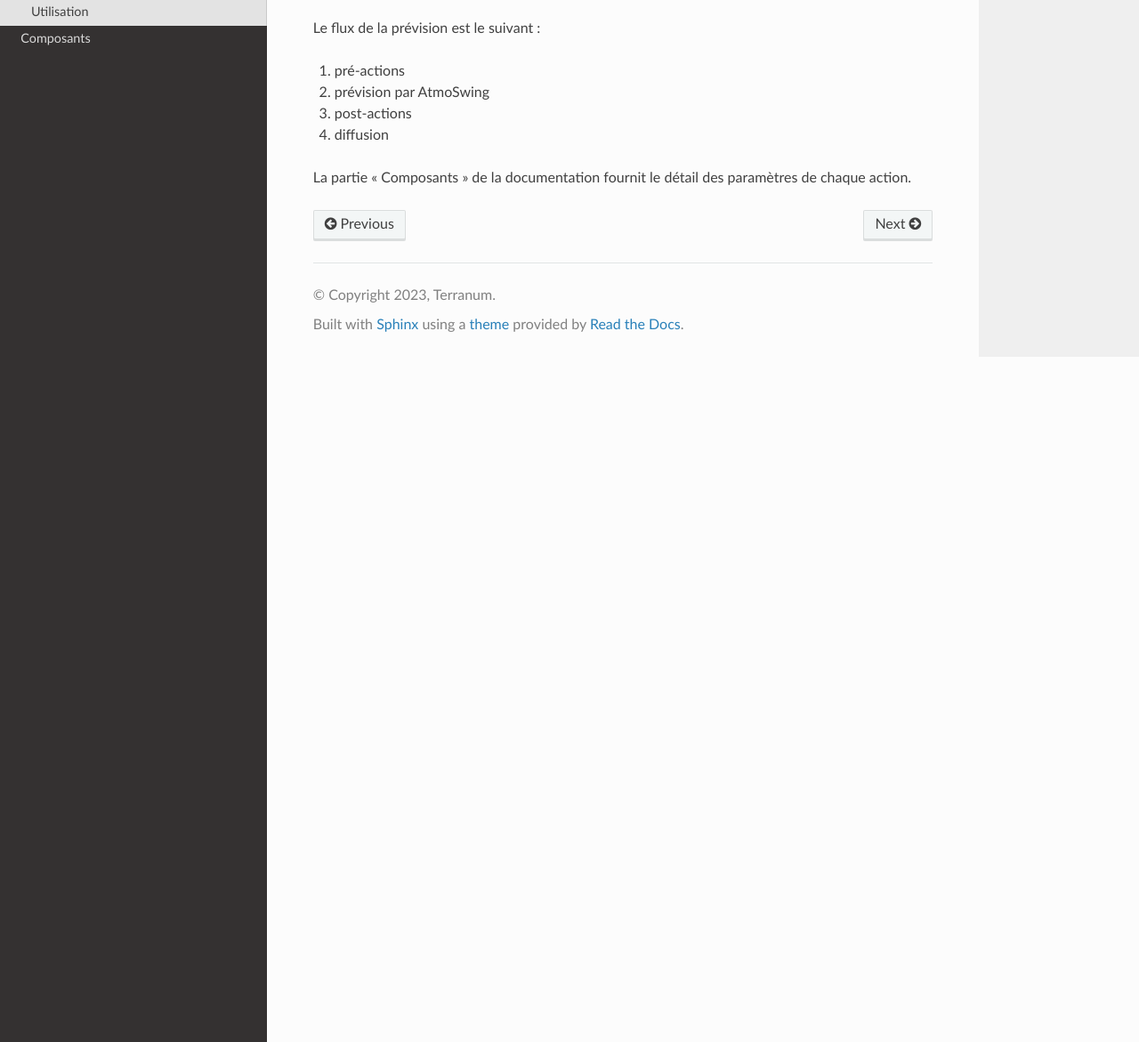
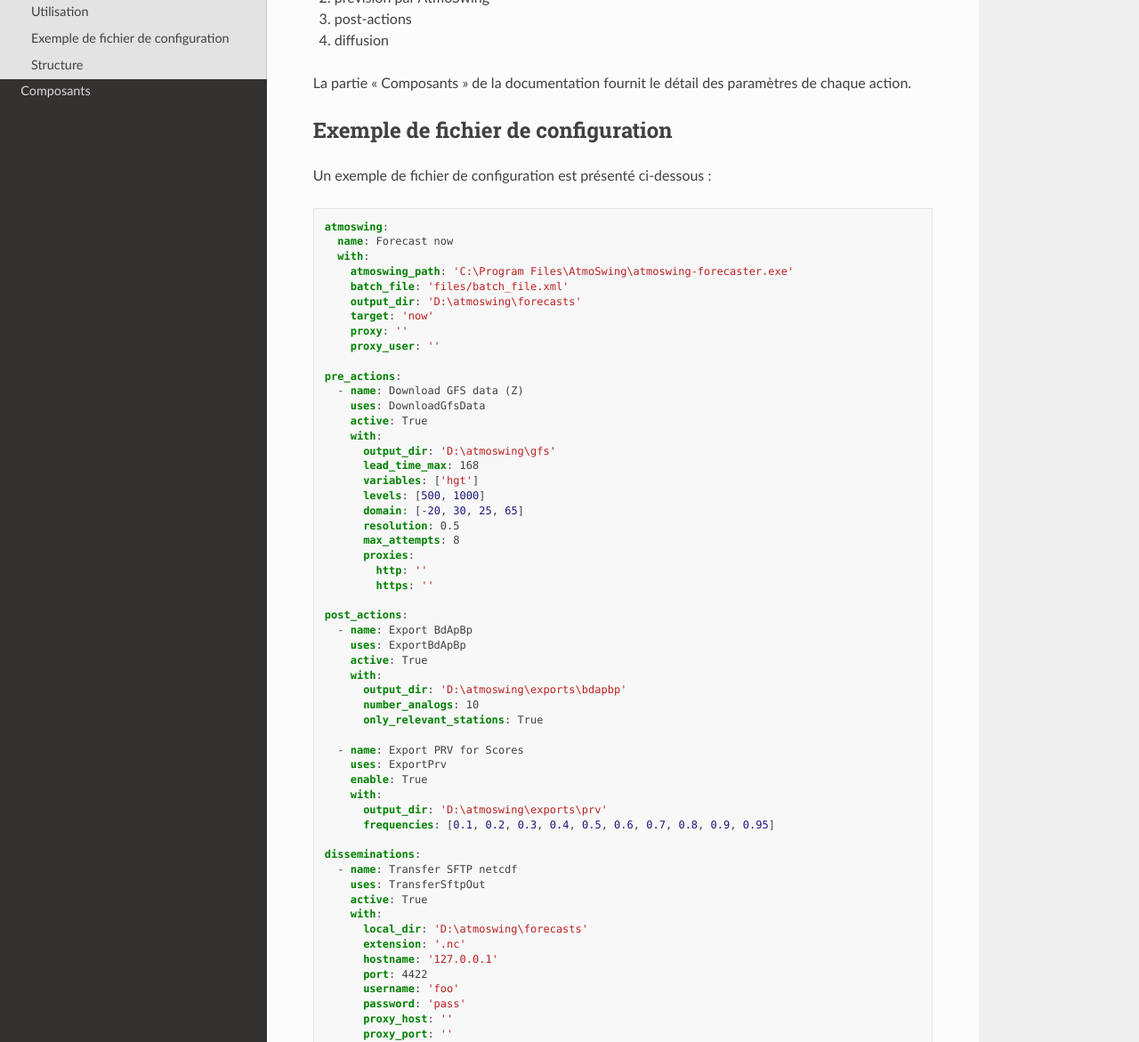
Before and after one commit to atmoswing/atmoswing-vigicrues, a Sphinx documentation site: the page built from docs/doc/introduction.rst, in a window 1280 px wide and 1400 px high, scrolled down 950 px, cut to the strip 229-1400 px from the top of the window. Shown: the whole strip at 89% size. Built offline with Sphinx 7.4.7 and the Read the Docs theme 2.0.0, drawn with Linux system fonts in a browser that asks for light colours; some of the changed text lies outside the part shown.

Commit message:
Adding a yaml file example.

```diff
--- a/docs/doc/introduction.rst
+++ b/docs/doc/introduction.rst
@@ -30,7 +30,9 @@
 
 Le paquet est constitué de plusieurs modules qui peuvent être activés et configurés dans un fichier de configuration. Plusieurs flux de prévision peuvent être configurés sur un serveur / PC par la création de différents fichiers de configuration. Il n’y a pas de paramètres codés en dur dans le code. L’exécution d’un flux de prévision est effectuée par la commande :
 
-``python -m atmoswing_vigicrues --config-file="chemin/vers/fichier/config.yaml``
+.. code-block:: bash
+
+    python -m atmoswing_vigicrues --config-file="chemin/vers/fichier/config.yaml"
 
 Le fichier de configuration définit :
 
@@ -51,3 +49,105 @@
 4. diffusion
 
 La partie « Composants » de la documentation fournit le détail des paramètres de chaque action.
+
+Exemple de fichier de configuration
+-----------------------------------
+
+Un exemple de fichier de configuration est présenté ci-dessous :
+
+.. code-block:: yaml
+
+    atmoswing:
+      name: Forecast now
+      with:
+        atmoswing_path: 'C:\Program Files\AtmoSwing\atmoswing-forecaster.exe'
+        batch_file: 'files/batch_file.xml'
+        output_dir: 'D:\atmoswing\forecasts'
+        target: 'now'
+        proxy: ''
+        proxy_user: ''
+
+    pre_actions:
+      - name: Download GFS data (Z)
+        uses: DownloadGfsData
+        active: True
+        with:
+          output_dir: 'D:\atmoswing\gfs'
+          lead_time_max: 168
+          variables: ['hgt']
+          levels: [500, 1000]
+          domain: [-20, 30, 25, 65]
+          resolution: 0.5
+          max_attempts: 8
+          proxies:
+            http: ''
+            https: ''
+
+    post_actions:
+      - name: Export BdApBp
+        uses: ExportBdApBp
+        active: True
+        with:
+          output_dir: 'D:\atmoswing\exports\bdapbp'
+          number_analogs: 10
+          only_relevant_stations: True
+
+      - name: Export PRV for Scores
+        uses: ExportPrv
+        enable: True
+        with:
+          output_dir: 'D:\atmoswing\exports\prv'
+          frequencies: [0.1, 0.2, 0.3, 0.4, 0.5, 0.6, 0.7, 0.8, 0.9, 0.95]
+
+    disseminations:
+      - name: Transfer SFTP netcdf
+        uses: TransferSftpOut
+        active: True
+        with:
+          local_dir: 'D:\atmoswing\forecasts'
+          extension: '.nc'
+          hostname: '127.0.0.1'
+          port: 4422
+          username: 'foo'
+          password: 'pass'
+          proxy_host: ''
+          proxy_port: ''
+          remote_dir: 'upload/netcdf'
+
+      - name: Transfer SFTP prv
+        uses: TransferSftpOut
+        active: True
+        with:
+          local_dir: 'D:\atmoswing\exports'
+          extension: '.json'
+          hostname: '127.0.0.1'
+          port: 4422
+          username: 'foo'
+          password: 'pass'
+          proxy_host: ''
+          proxy_port: ''
+          remote_dir: 'upload/json'
+
+      - name: Transfer SFTP prv
+        uses: TransferSftpOut
+        active: True
+        with:
+          local_dir: 'D:\atmoswing\exports'
+          extension: '.csv'
+          hostname: '127.0.0.1'
+          port: 4422
+          username: 'foo'
+          password: 'pass'
+          proxy_host: ''
+          proxy_port: ''
+          remote_dir: 'upload/prv'
+
+
+Structure
+---------
+
+Le schéma ci-dessous présente la structure des classes principales du module.
+
+.. currentmodule:: atmoswing_vigicrues
+.. inheritance-diagram:: Controller PreAction TransferSftpIn DownloadGfsData TransformGfsData TransformEcmwfData PostAction ExportBdApBp ExportPrv Dissemination TransferSftpOut
+   :parts: 1
```
Also changed, not shown: other parts of docs/doc/introduction.rst (+0 -4 lines).
